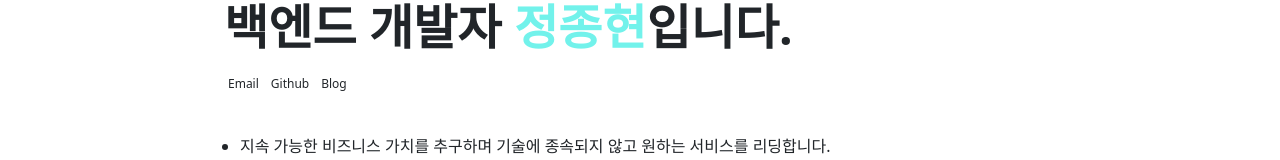
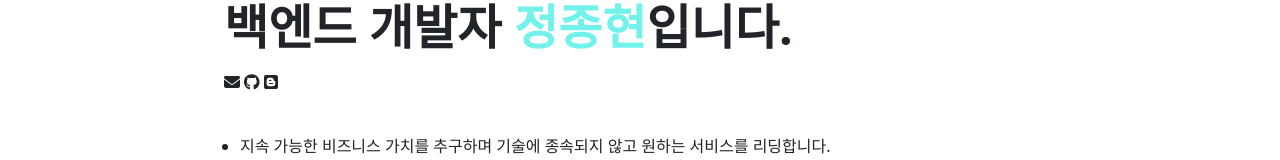
Before and after one commit to viaunixue/my-portfolio, a Next.js app in the folder portfolio-viaunixue/: page / in a window 1280 px wide. Shown: the part 256-416 px from the top of the page. Built offline with nearby package versions, Linux system fonts and the light colour scheme.

Commit message:
Add Introduce Icon

```diff
--- a/portfolio-viaunixue/package.json
+++ b/portfolio-viaunixue/package.json
@@ -11,6 +11,10 @@
     "tsc": "tsc"
   },
   "dependencies": {
+    "@fortawesome/fontawesome-svg-core": "^6.6.0",
+    "@fortawesome/free-brands-svg-icons": "^6.6.0",
+    "@fortawesome/free-solid-svg-icons": "^6.6.0",
+    "@fortawesome/react-fontawesome": "^0.2.2",
     "@next/font": "13.1.5",
     "@svgr/webpack": "^6.5.1",
     "@types/node": "18.11.18",
--- a/portfolio-viaunixue/src/components/ContactItem.tsx
+++ b/portfolio-viaunixue/src/components/ContactItem.tsx
@@ -1,23 +1,37 @@
-import { ReactNode } from "react";
+import React from 'react';
+import { FontAwesomeIcon } from '@fortawesome/react-fontawesome';
+import { faGithub, faBlogger } from '@fortawesome/free-brands-svg-icons';
+import { faEnvelope } from '@fortawesome/free-solid-svg-icons';
 
-const ContactItem = ({
-  children,
-  isEmail,
-  href,
-  className,
-}: {
-  children: ReactNode;
+interface ContactItemProps {
   href: string;
+  name: string;
   isEmail?: boolean;
-  className?: string;
-}) => {
+}
+
+const ContactItem: React.FC<ContactItemProps> = ({ href, name, isEmail }) => {
+  const getIcon = (name: string) => {
+    switch (name.toLowerCase()) {
+      case 'github':
+        return faGithub;
+      case 'blog':
+        return faBlogger;
+      case 'email':
+        return faEnvelope;
+      default:
+        return faEnvelope;
+    }
+  };
+
   return (
-    <a target="_blank" rel="noreferrer" href={isEmail ? `mailto:${href}` : href} className="w-fit">
-      <span
-        className={`px-1 text-xs dark:text-GRAY_HEAVY hover:text-BLACK dark:hover:text-BLACK ${className}`}
-      >
-        {children}
-      </span>
+    <a
+      href={isEmail ? `mailto:${href}` : href}
+      target="_blank"
+      rel="noopener noreferrer"
+      className={`contact-item ${name.toLowerCase()}-icon`}
+      aria-label={name}
+    >
+      <FontAwesomeIcon icon={getIcon(name)} />
     </a>
   );
 };
```
Also changed, not shown: 2 other files (tests, documents, lock files or other folders).
